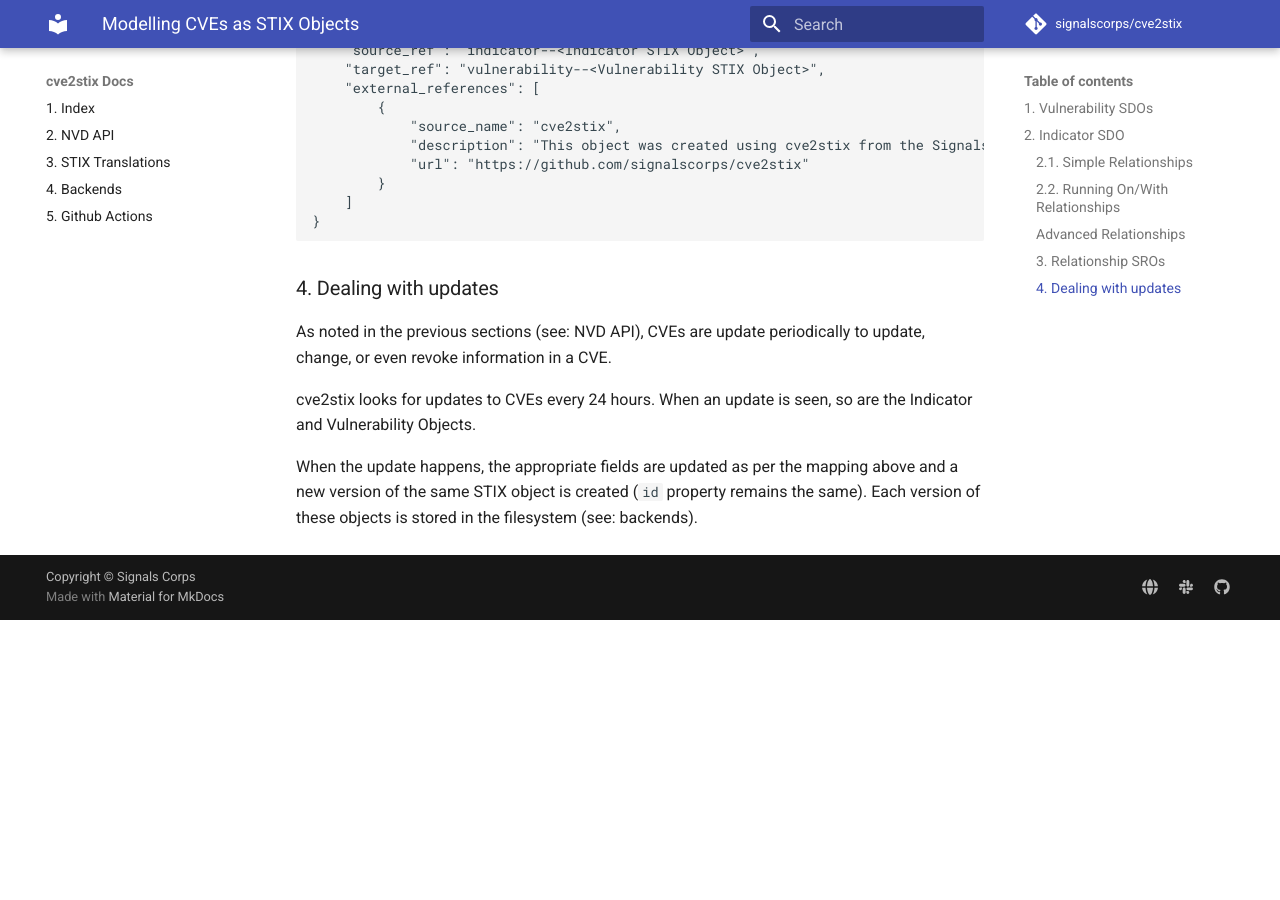
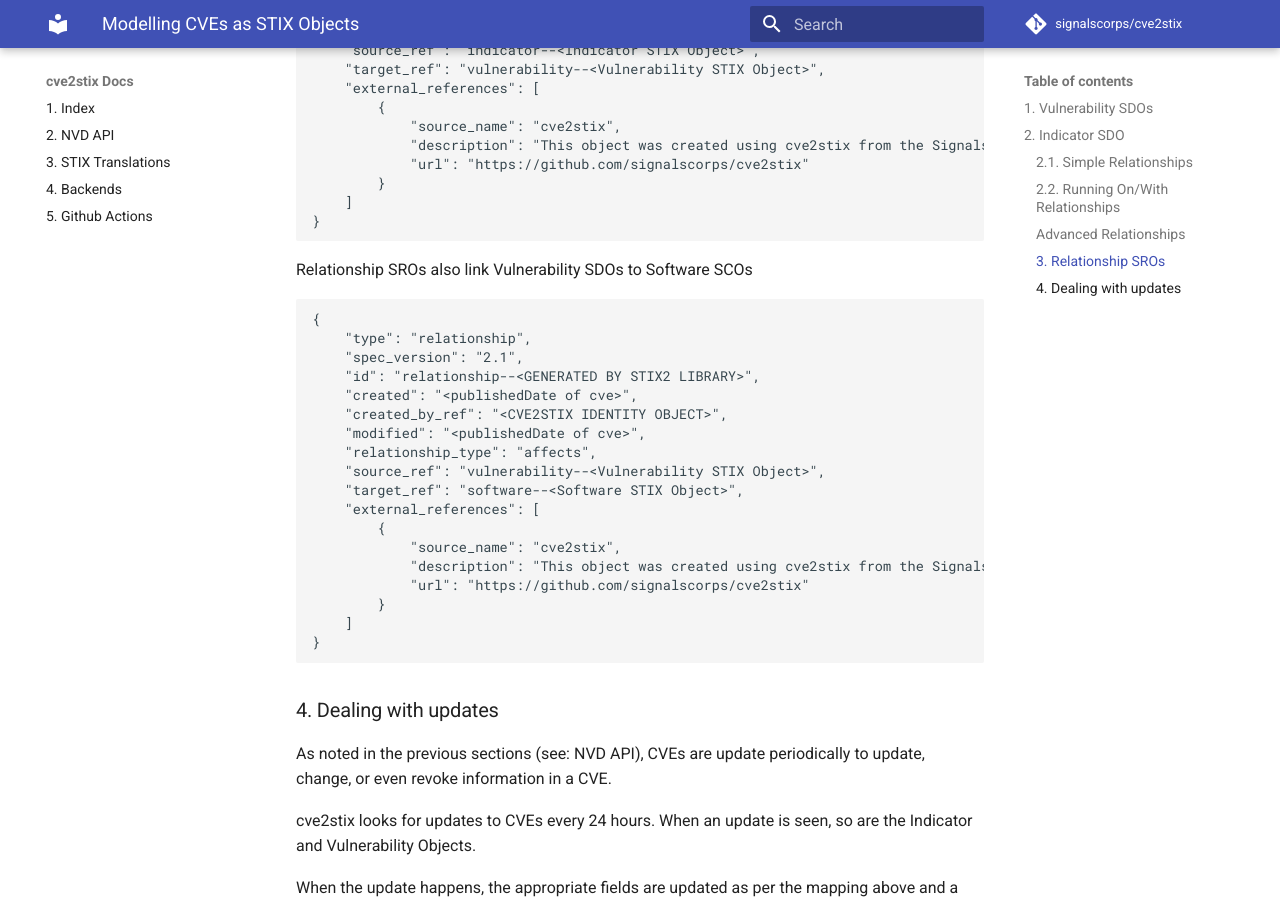
Before and after one commit to signalscorps/cve2stix, an MkDocs documentation site: the page built from docs/nvd-cve-stix-objects.md, in a window 1280 px wide and 900 px high, scrolled down 14411 px. Built offline with MkDocs 1.6.1 and Material for MkDocs 9.7.7, drawn with Linux system fonts in a browser that asks for light colours; comment, search, counter and statistics services are not loaded; before the commit the page ends 15031 px from its top, so only the background shows below that.

Commit message:
Update nvd-cve-stix-objects.md

````diff
--- a/docs/nvd-cve-stix-objects.md
+++ b/docs/nvd-cve-stix-objects.md
@@ -730,6 +730,29 @@ To create the Vulnerability to Indicator Relationship the following Relationship
 }
 ```
 
+Relationship SROs also link Vulnerability SDOs to Software SCOs
+
+```json
+{
+    "type": "relationship",
+    "spec_version": "2.1",
+    "id": "relationship--<GENERATED BY STIX2 LIBRARY>",
+    "created": "<publishedDate of cve>",
+    "created_by_ref": "<CVE2STIX IDENTITY OBJECT>",
+    "modified": "<publishedDate of cve>",
+    "relationship_type": "affects",
+    "source_ref": "vulnerability--<Vulnerability STIX Object>",
+    "target_ref": "software--<Software STIX Object>",
+    "external_references": [
+        {
+            "source_name": "cve2stix",
+            "description": "This object was created using cve2stix from the Signals Corps.",
+            "url": "https://github.com/signalscorps/cve2stix"
+        }
+    ]
+}
+```
+
 ### 4. Dealing with updates
 
 As noted in the previous sections (see: NVD API), CVEs are update periodically to update, change, or even revoke information in a CVE.
````
